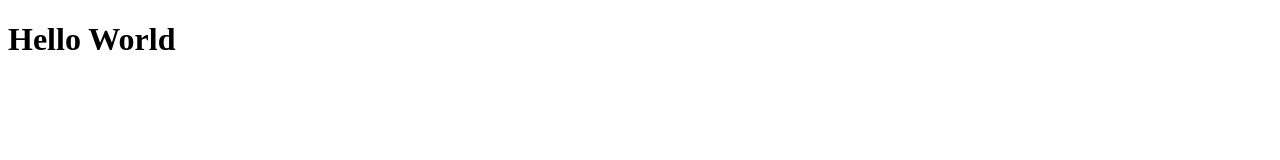
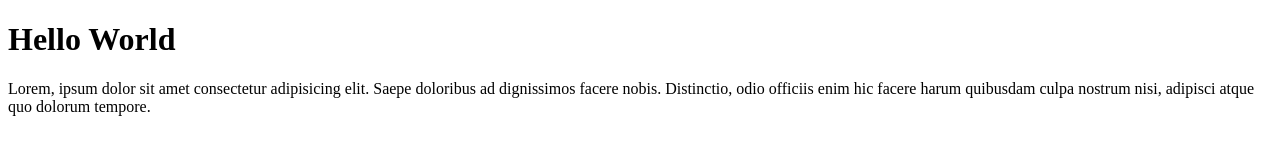
Before and after one commit to tarqhilmarsiregar/tarq-git-test, a plain HTML site: page index.html in a window 1280 px wide. Drawn offline with Linux system fonts and the light colour scheme.

Commit message:
Menambahkan Paragraf

```diff
--- a/index.html
+++ b/index.html
@@ -7,5 +7,7 @@
 </head>
 <body>
     <h1>Hello World</h1>
+
+    <p>Lorem, ipsum dolor sit amet consectetur adipisicing elit. Saepe doloribus ad dignissimos facere nobis. Distinctio, odio officiis enim hic facere harum quibusdam culpa nostrum nisi, adipisci atque quo dolorum tempore.</p>
 </body>
 </html>
```
